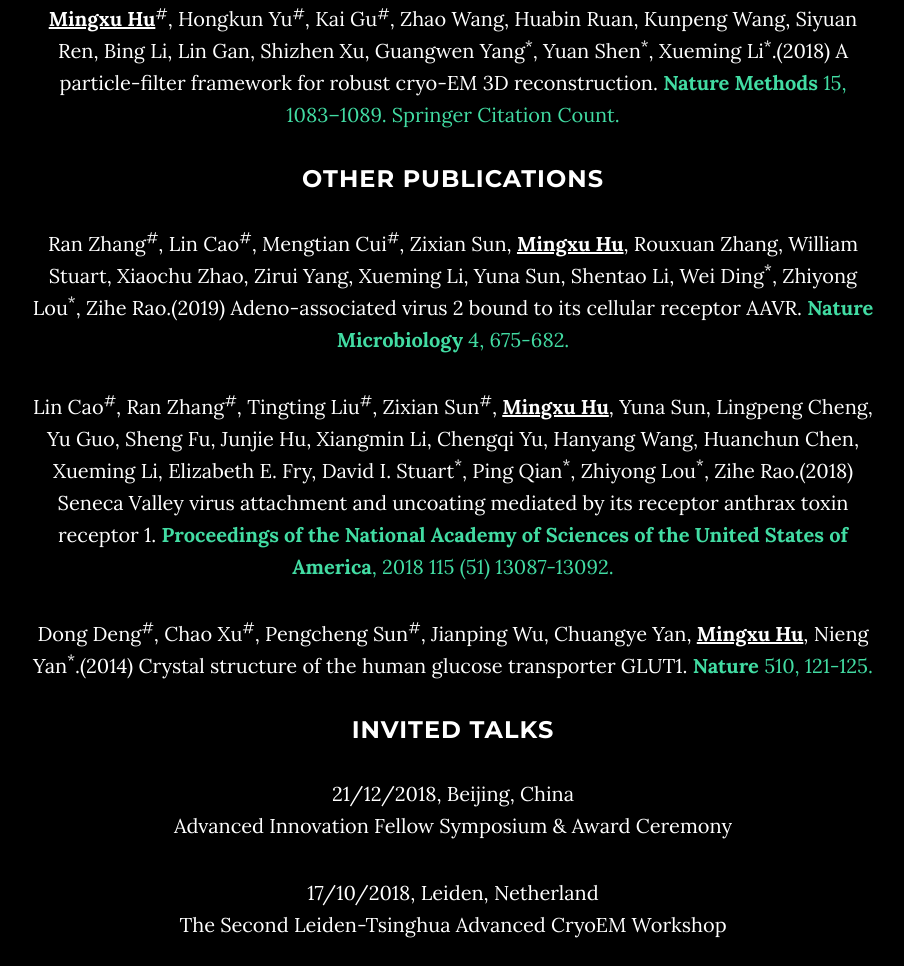
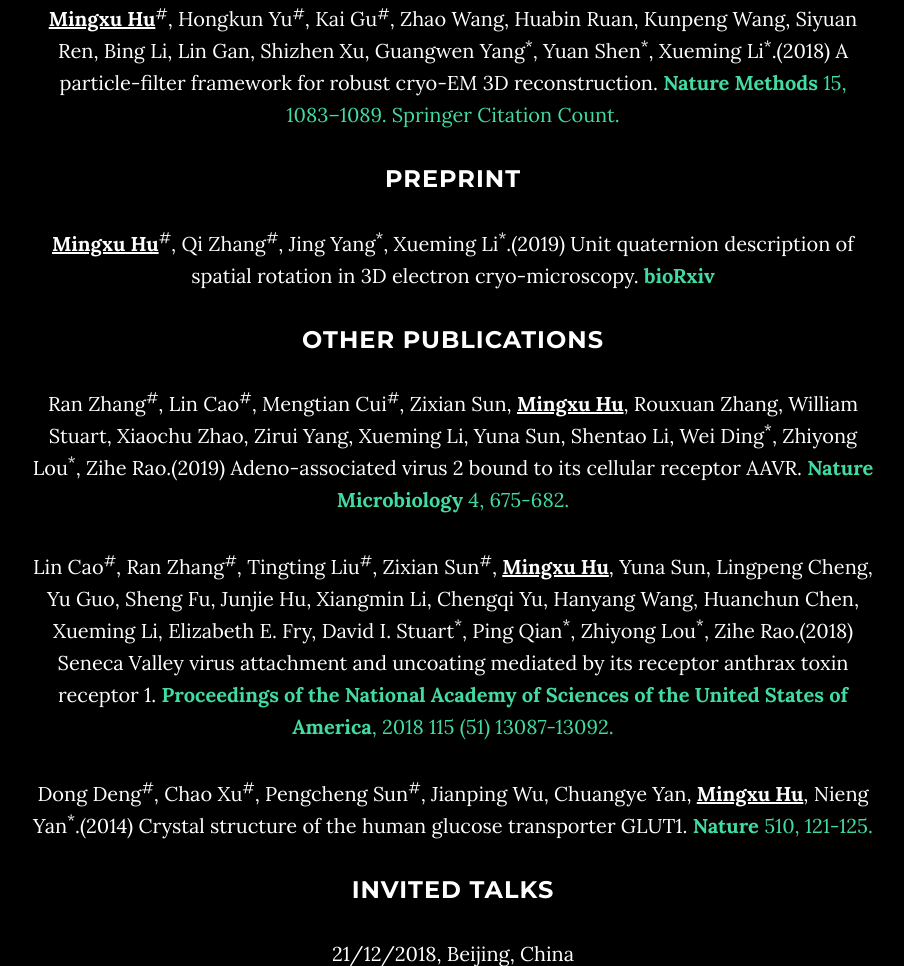
Before and after one commit to Zarrathustra/zarrathustra.github.io, a website: page index.html in a window 1280 px wide. Shown: the part 2435-3401 px from the top of the page, without its empty margins (187-1091 px from the left). Drawn offline with nearby package versions, Linux system fonts and the light colour scheme; some packages are replaced by stand-ins of ours.

Commit message:
preprint added

```diff
--- a/index.html
+++ b/index.html
@@ -152,6 +152,11 @@
                 <u><b>Mingxu Hu</b></u><sup>#</sup>, Hongkun Yu<sup>#</sup>, Kai Gu<sup>#</sup>, Zhao Wang, Huabin Ruan, Kunpeng Wang, Siyuan Ren, Bing Li, Lin Gan, Shizhen Xu, Guangwen Yang<sup>*</sup>, Yuan Shen<sup>*</sup>, Xueming Li<sup>*</sup>.(2018) A particle-filter framework for robust cryo-EM 3D reconstruction. <a href='https://www.nature.com/articles/s41592-018-0223-8'><b>Nature Methods</b> 15, 1083–1089.</a> <a href='http://citations.springer.com/item?doi=10.1038/s41592-018-0223-8'>Springer Citation Count.</a>
                 </p>
 
+                <h3>Preprint</h3>
+                <p>
+                <u><b>Mingxu Hu</b></u><sup>#</sup>, Qi Zhang<sup>#</sup>, Jing Yang<sup>*</sup>, Xueming Li<sup>*</sup>.(2019) Unit quaternion description of spatial rotation in 3D electron cryo-microscopy. <a href='https://www.biorxiv.org/content/10.1101/733881v2'><b>bioRxiv</b></a>
+                </p>
+
                 <h3>Other Publications</h3>
                 <p>
                 Ran Zhang<sup>#</sup>, Lin Cao<sup>#</sup>, Mengtian Cui<sup>#</sup>, Zixian Sun, <u><b>Mingxu Hu</b></u>, Rouxuan Zhang, William Stuart, Xiaochu Zhao, Zirui Yang, Xueming Li, Yuna Sun, Shentao Li, Wei Ding<sup>*</sup>, Zhiyong Lou<sup>*</sup>, Zihe Rao.(2019) Adeno-associated virus 2 bound to its cellular receptor AAVR. <a href='https://www.nature.com/articles/s41564-018-0356-7'><b>Nature Microbiology</b> 4, 675-682.</a>
```
